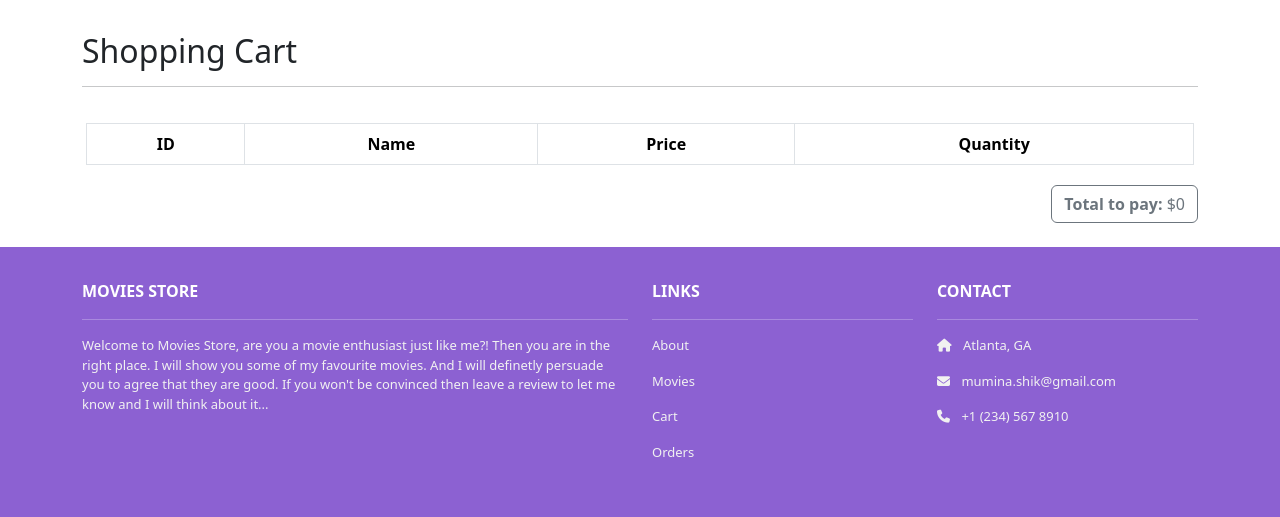
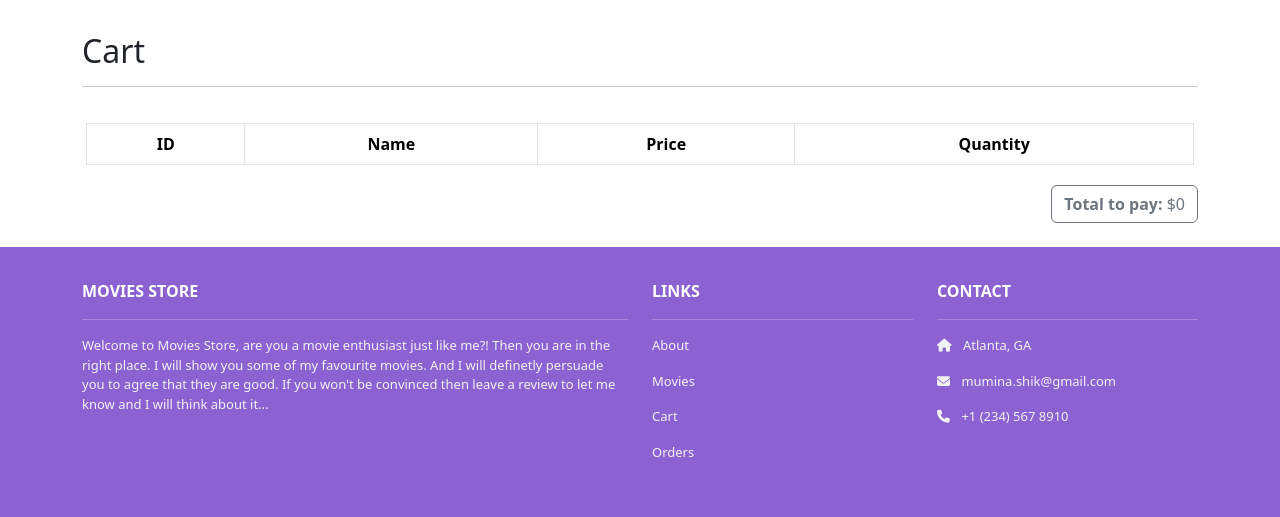
Before and after one commit to nimus1024/moviesstore, a Django app: page /cart/ in a window 1280 px wide. Shown: the part 82-599 px from the top of the page. Run offline with Django 5.2, Linux system fonts and the light colour scheme; lists and menus that the app fills with data are empty; parts of the project's set-up code (start-up, migrations or seed data) failed here and were passed over; some libraries are stand-ins or nearby versions.

Commit message:
version01

```diff
--- a/cart/templates/cart/index.html
+++ b/cart/templates/cart/index.html
@@ -6,7 +6,7 @@
   <div class="container">
     <div class="row mt-3">
       <div class="col mx-auto mb-3">
-        <h2>Shopping Cart</h2>
+        <h2>Cart</h2>
         <hr />
       </div>
     </div>
```
Also changed, not shown: db.sqlite3 (added).
